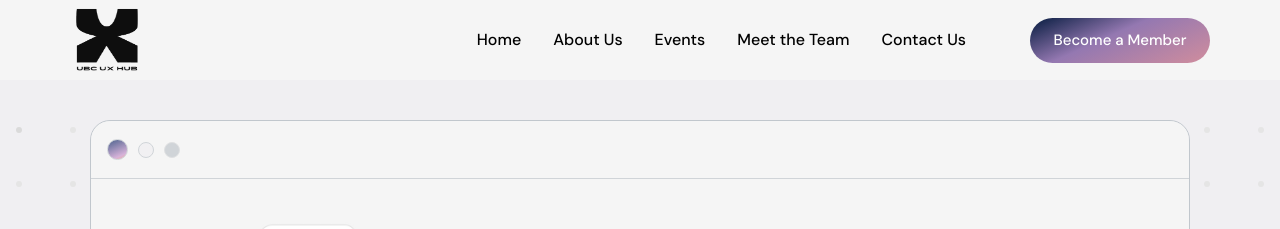
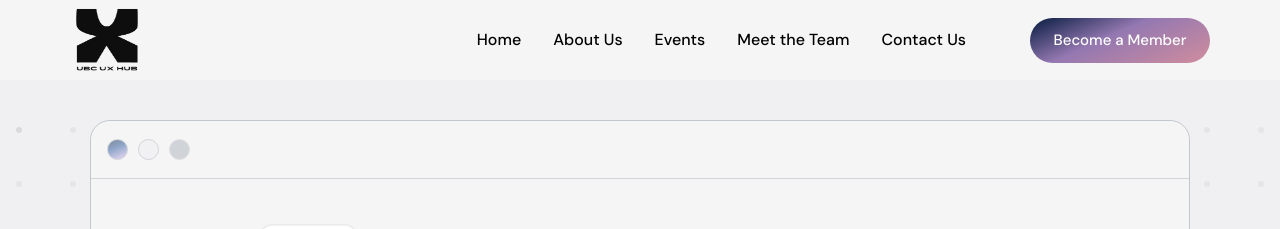
Before and after one commit to auroraxcheng/UXhub-website, a Next.js app: page / in a window 1280 px wide. Shown: the top 229 px of the page. Built offline with nearby package versions, Linux system fonts and the light colour scheme.

Commit message:
minor changes

```diff
--- a/src/pages/HeroSection.tsx
+++ b/src/pages/HeroSection.tsx
@@ -30,13 +30,13 @@ export default function HeroSection({ children }: HeroSectionProps) {
         {/* Left circle - gradient */}
         <div className="w-[21px] h-[21px] rounded-full border border-[#C1C7CD]"
           /* Keep inline, Tailwind doesn't support CSS gradients directly in classes" */
-          style={{ background: "linear-gradient(156deg, #052462 -1.32%, #CA97CE 77.58%, #F09485 97.31%)" }} />
+          style={{ background: "linear-gradient(156deg, rgba(0, 24, 59, 0.70) -1.32%, rgba(39, 86, 157, 0.70) 41.2%, rgba(243, 197, 255, 0.70) 104.29%)" }} />
 
         {/* Middle circle - white */}
-        <div className="w-[16px] h-[16px] rounded-full border border-[#C1C7CD] bg-white" />
+        <div className="w-[21px] h-[21px] rounded-full border border-[#C1C7CD] bg-white" />
 
         {/* Right circle - gray */}
-        <div className="w-[16px] h-[16px] rounded-full border border-[rgb(214,216,218)] bg-[#C1C7CD]" />
+        <div className="w-[21px] h-[21px] rounded-full border border-[rgb(214,216,218)] bg-[#C1C7CD]" />
       </div>
 
       {/* Content area */}
```
